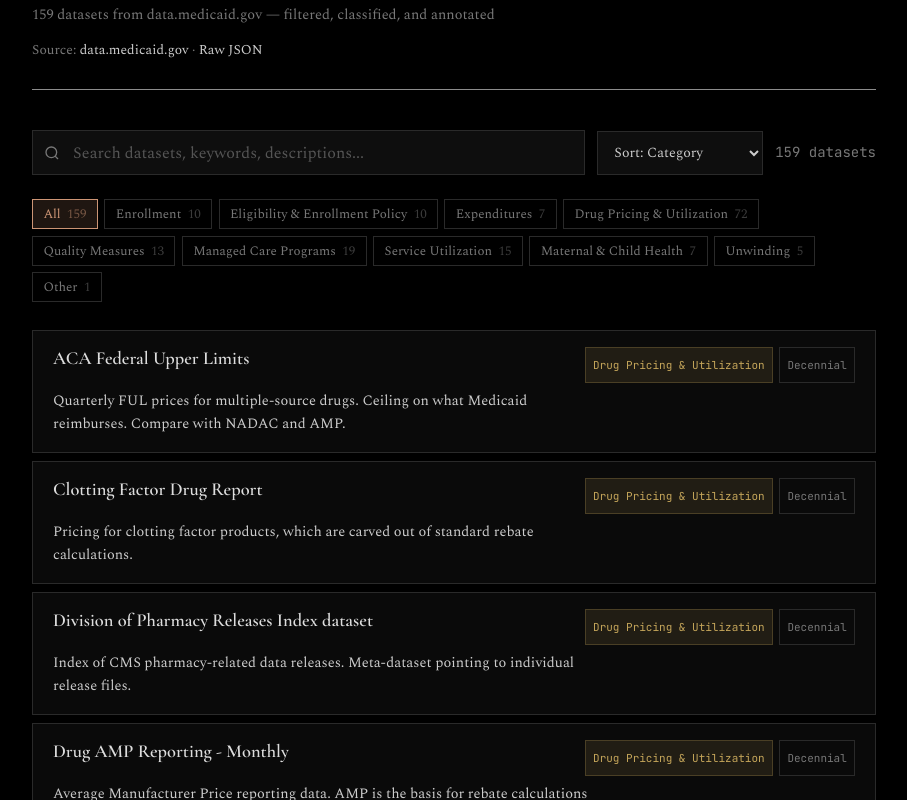
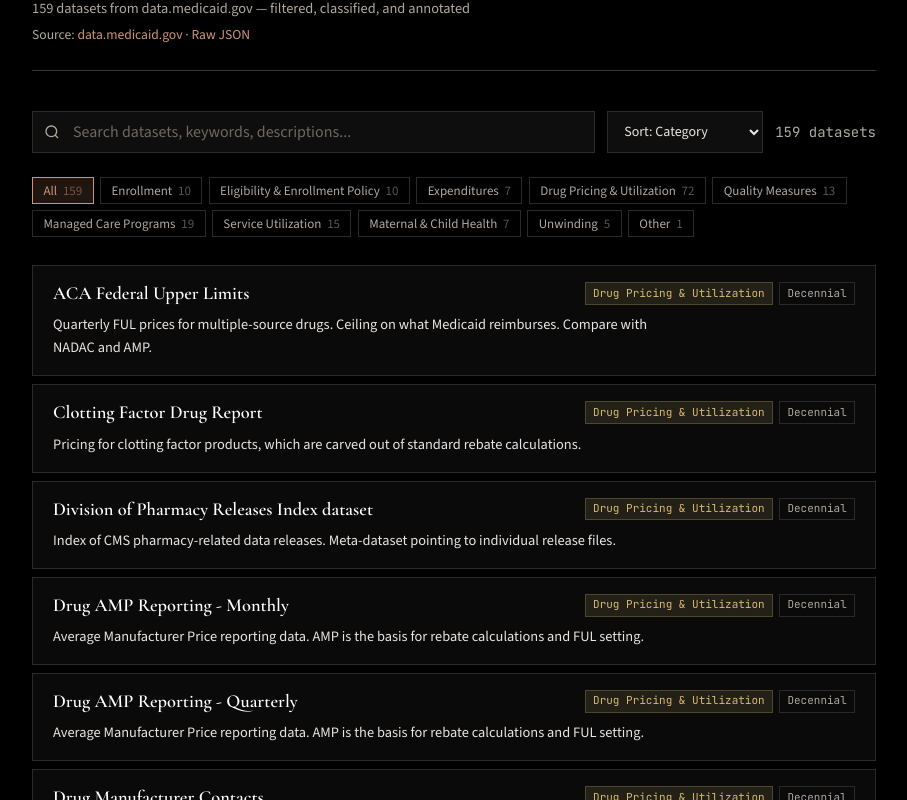
Before and after one commit to kvcontino/medicaid-data-catalog, a plain HTML site: page index.html in a window 1280 px wide. Shown: the part 113-913 px from the top of the page, without its empty margins (186-1093 px from the left). Drawn offline with nearby package versions, Linux system fonts and the light colour scheme.

Commit message:
style: update title and description in index.html for clarity; adjust font and color scheme for improved aesthetics

```diff
--- a/index.html
+++ b/index.html
@@ -3,10 +3,10 @@
 <head>
 <meta charset="UTF-8">
 <meta name="viewport" content="width=device-width, initial-scale=1.0">
-<title>CMS Medicaid Public Data Catalog</title>
-<meta name="description" content="Searchable, annotated index of federal Medicaid datasets, currently limited to Medicaid Budget and Expenditure System (MBES).">
+<title>Medicaid Public Data Catalog</title>
+<meta name="description" content="Searchable, annotated index of Medicaid public datasets, currently limited to Medicaid Budget and Expenditure System (MBES) datasets.">
 <style>
-@import url('https://fonts.googleapis.com/css2?family=Cormorant+Garamond:wght@400;600;700&family=Spectral:wght@300;400;600&family=JetBrains+Mono:wght@400;500&display=swap');
+@import url('https://fonts.googleapis.com/css2?family=Cormorant+Garamond:wght@400;600;700&family=Source+Sans+3:wght@300;400;600&family=JetBrains+Mono:wght@400;500&display=swap');
 
 :root {
   --bg: #000;
@@ -15,30 +15,30 @@
   --bg-input: #0e0e0e;
   --border: #2a2a2a;
   --border-focus: #cd9575;
-  --text: #ccc;
-  --text-muted: #777;
-  --text-bright: #ddd;
+  --text: #e8e4e0;
+  --text-muted: #b0a89e;
+  --text-bright: #fff;
   --accent: #cd9575;
   --accent-dim: rgba(205,149,117,0.15);
-  --cat-enrollment: #cd9575;
-  --cat-eligibility: #a89080;
-  --cat-expenditures: #8faa8f;
-  --cat-drug: #c4a55a;
-  --cat-quality: #b88a9a;
-  --cat-managed: #7aaa9a;
-  --cat-service: #c49060;
-  --cat-maternal: #c47878;
-  --cat-unwinding: #7a9ab8;
-  --cat-other: #777;
+  --cat-enrollment: #dba88a;
+  --cat-eligibility: #c4a898;
+  --cat-expenditures: #a8c4a0;
+  --cat-drug: #d4bb70;
+  --cat-quality: #cca0ac;
+  --cat-managed: #90c4b4;
+  --cat-service: #d4a878;
+  --cat-maternal: #d49090;
+  --cat-unwinding: #90b4d0;
+  --cat-other: #b0a89e;
 }
 
 * { margin:0; padding:0; box-sizing:border-box; }
 body {
   background: var(--bg);
   color: var(--text);
-  font-family: 'Spectral', serif;
-  font-size: 18px;
-  line-height: 1.7em;
+  font-family: 'Source Sans 3', sans-serif;
+  font-size: 17px;
+  line-height: 1.6;
   min-height: 100vh;
 }
 
@@ -50,7 +50,7 @@ body {
 
 header {
   margin-bottom: 2.5rem;
-  border-bottom: 1px solid #8c8c8c;
+  border-bottom: 1px solid #3a3a3a;
   padding-bottom: 1.5rem;
 }
 header h1 {
@@ -72,11 +72,11 @@ header .source-link {
   margin-top: 0.25rem;
 }
 header .source-link a {
-  color: var(--text);
+  color: var(--accent);
   text-decoration: none;
 }
-header .source-link a:hover { color: var(--accent); }
-header .source-link a:visited { color: #cd9575; }
+header .source-link a:hover { text-decoration: underline; }
+header .source-link a:visited { color: var(--accent); }
 
 .controls {
   display: flex;
@@ -98,14 +98,14 @@ header .source-link a:visited { color: #cd9575; }
   padding: 0.6rem 1rem 0.6rem 2.5rem;
   border-radius: 0;
   font-size: 16px;
-  font-family: 'Spectral', serif;
+  font-family: 'Source Sans 3', sans-serif;
   transition: border-color 0.15s;
 }
 .search-box input:focus {
   outline: none;
   border-color: var(--border-focus);
 }
-.search-box input::placeholder { color: #555; }
+.search-box input::placeholder { color: #706860; }
 .search-box svg {
   position: absolute;
   left: 0.75rem;
@@ -121,7 +121,7 @@ header .source-link a:visited { color: #cd9575; }
   padding: 0.6rem 0.75rem;
   border-radius: 0;
   font-size: 14px;
-  font-family: 'Spectral', serif;
+  font-family: 'Source Sans 3', sans-serif;
   cursor: pointer;
 }
 
@@ -144,7 +144,7 @@ header .source-link a:visited { color: #cd9575; }
   padding: 0.25rem 0.65rem;
   border-radius: 0;
   font-size: 13px;
-  font-family: 'Spectral', serif;
+  font-family: 'Source Sans 3', sans-serif;
   cursor: pointer;
   transition: all 0.15s;
   white-space: nowrap;
@@ -169,7 +169,7 @@ header .source-link a:visited { color: #cd9575; }
   cursor: pointer;
   transition: background 0.12s, border-color 0.12s;
 }
-.card:hover { background: var(--bg-card-hover); border-color: #444; }
+.card:hover { background: var(--bg-card-hover); border-color: var(--text-muted); }
 .card.expanded { border-color: var(--accent); }
 
 .card-header {
@@ -244,14 +244,14 @@ header .source-link a:visited { color: #cd9575; }
   word-break: break-all;
 }
 .detail-value a {
-  color: var(--text);
+  color: var(--accent);
   text-decoration: none;
 }
-.detail-value a:hover { color: var(--accent); }
+.detail-value a:hover { text-decoration: underline; }
 .detail-value a:visited { color: var(--accent); }
 .detail-value code {
   font-size: 13px;
-  color: #aaa;
+  color: var(--text-muted);
 }
 
 .description {
@@ -273,7 +273,7 @@ header .source-link a:visited { color: #cd9575; }
 .rel-item {
   font-size: 0.85rem;
   padding: 0.35rem 0;
-  border-bottom: 1px solid #1a1a1a;
+  border-bottom: 1px solid var(--border);
 }
 .rel-item:last-child { border-bottom: none; }
 .rel-title {
@@ -359,7 +359,7 @@ async function loadCatalog() {
     handleHash();
   } catch (e) {
     document.getElementById('cards').innerHTML =
-      '<div class="empty">Failed to load catalog.</div>';
+      '<div class="empty">Failed to load catalog. Check that catalog_classified.json is in the same directory.</div>';
   }
 }
 
```
